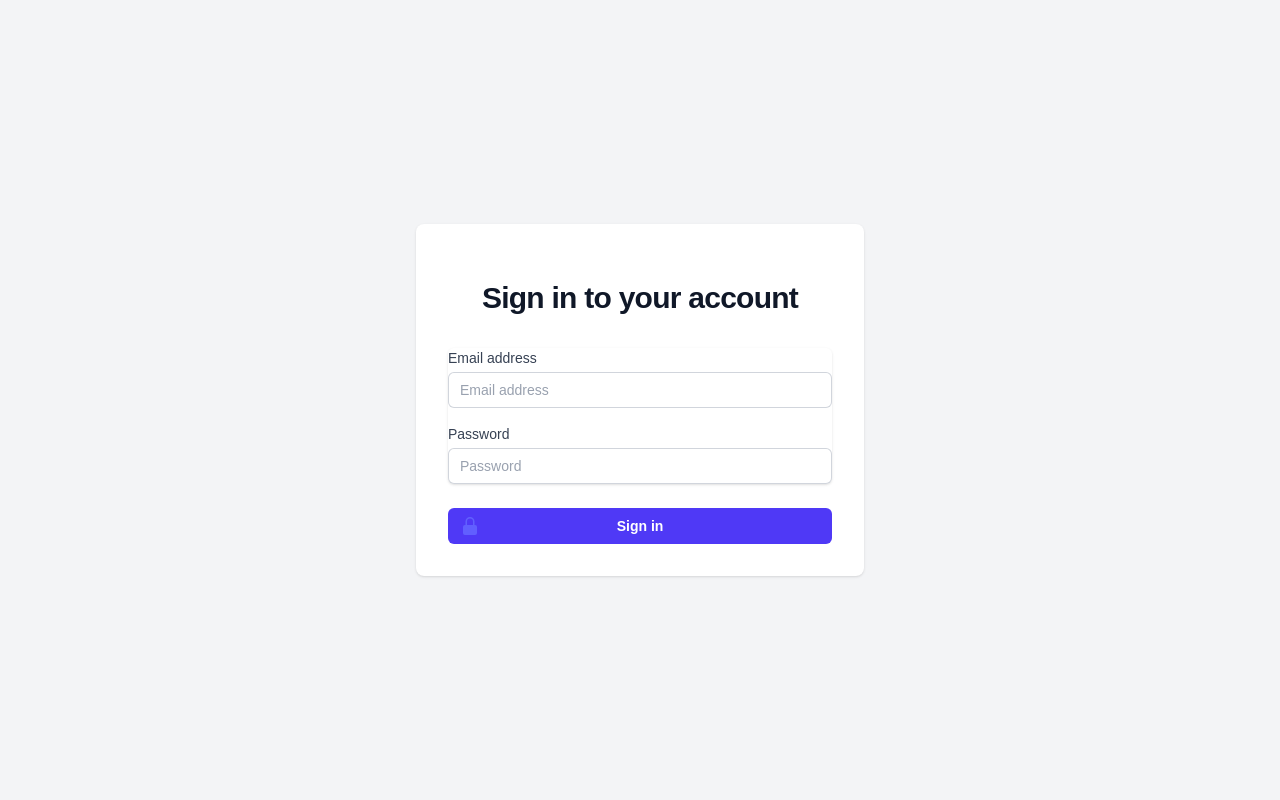
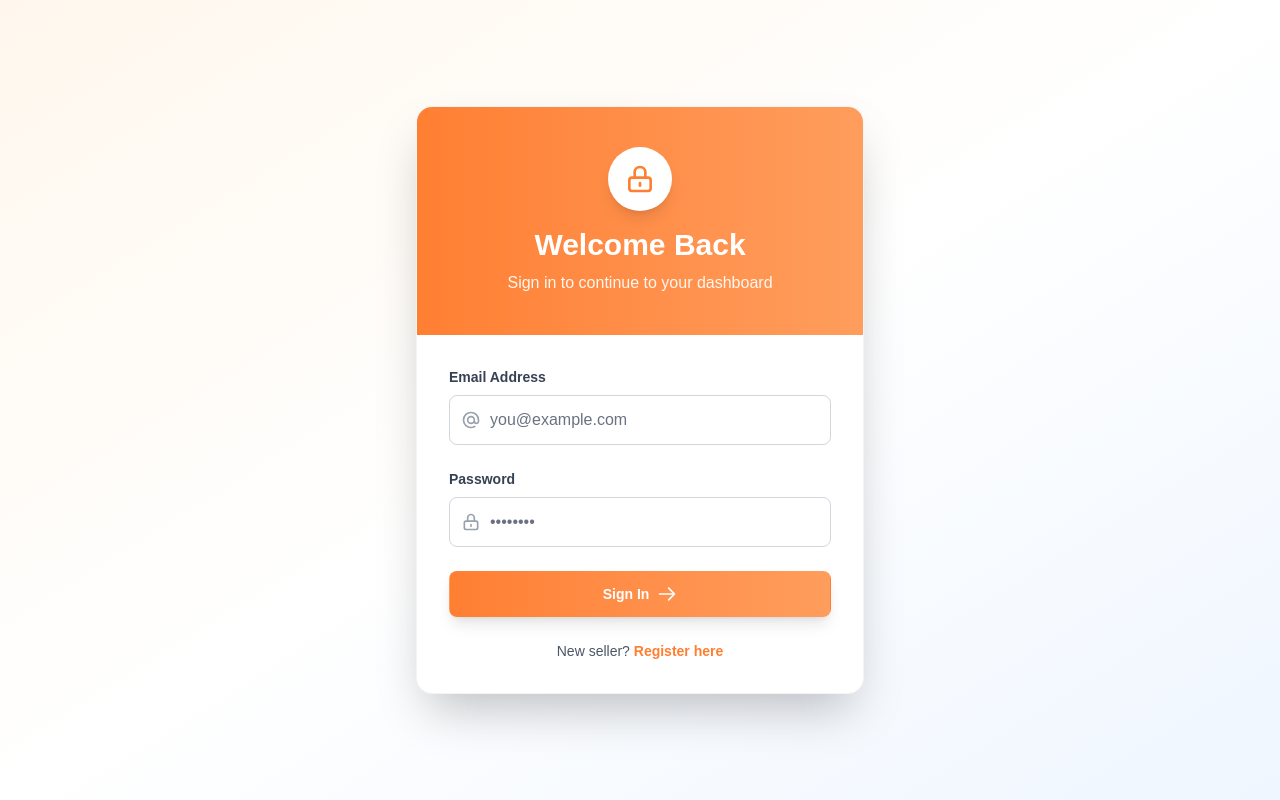
Before and after one commit to Maaz-21/scv, a Next.js app in the folder frontend/: page /login in a window 1280 px wide. Built offline with nearby package versions, Linux system fonts and the light colour scheme; no server answers.

Commit message:
feat(auth): implement shared login page with role redirects

```diff
--- a/frontend/app/(public)/login/page.js
+++ b/frontend/app/(public)/login/page.js
@@ -34,10 +34,8 @@ export default function LoginPage() {
             const response = await apiPost('/auth/login', formData);
             const { token, roleName, user } = response;
 
-            // Call auth.login as requested
             login(token, user, roleName);
 
-            // Redirect based on role
             switch (roleName) {
                 case 'admin':
                     router.push('/dashboard/admin');
@@ -60,89 +58,116 @@ export default function LoginPage() {
     };
 
     return (
-        <div className="flex min-h-screen items-center justify-center bg-gray-100 px-4 py-12 sm:px-6 lg:px-8">
-            <div className="w-full max-w-md space-y-8 bg-white p-8 shadow rounded-lg">
-                <div>
-                    <h2 className="mt-6 text-center text-3xl font-bold tracking-tight text-gray-900">
-                        Sign in to your account
+        <div className="min-h-screen bg-gradient-to-br from-orange-50 via-white to-blue-50 flex items-center justify-center px-4 py-12">
+            <div className="w-full max-w-md">
+                <div className="bg-white rounded-2xl shadow-2xl overflow-hidden border border-gray-100">
+                    <div className="bg-gradient-to-r from-[#FF7F32] to-[#ff9d5c] px-8 py-10 text-center">
+                        <div className="inline-flex items-center justify-center w-16 h-16 bg-white rounded-full mb-4 shadow-lg">
+                            <svg className="w-8 h-8 text-[#FF7F32]" fill="none" stroke="currentColor" viewBox="0 0 24 24">
+                                <path strokeLinecap="round" strokeLinejoin="round" strokeWidth={2} d="M12 15v2m-6 4h12a2 2 0 002-2v-6a2 2 0 00-2-2H6a2 2 0 00-2 2v6a2 2 0 002 2zm10-10V7a4 4 0 00-8 0v4h8z" />
+                            </svg>
+                        </div>
+                        <h2 className="text-3xl font-bold text-white mb-2">
+                            Welcome Back
                         </h2>
+                        <p className="text-orange-50">Sign in to continue to your dashboard</p>
                     </div>
 
+                    <div className="px-8 py-8">
                         {error && (
-                    <div className="bg-red-50 border-l-4 border-red-500 p-4 mb-4">
-                        <div className="flex">
-                            <div className="flex-shrink-0">
-                                <svg className="h-5 w-5 text-red-400" viewBox="0 0 20 20" fill="currentColor">
+                            <div className="mb-6 bg-red-50 border-l-4 border-red-500 rounded-r-lg p-4 animate-shake">
+                                <div className="flex items-center">
+                                    <svg className="w-5 h-5 text-red-500 mr-3" fill="currentColor" viewBox="0 0 20 20">
                                         <path fillRule="evenodd" d="M10 18a8 8 0 100-16 8 8 0 000 16zM8.707 7.293a1 1 0 00-1.414 1.414L8.586 10l-1.293 1.293a1 1 0 101.414 1.414L10 11.414l1.293 1.293a1 1 0 001.414-1.414L11.414 10l1.293-1.293a1 1 0 00-1.414-1.414L10 8.586 8.707 7.293z" clipRule="evenodd" />
                                     </svg>
-                            </div>
-                            <div className="ml-3">
-                                <p className="text-sm text-red-700">{error}</p>
-                            </div>
+                                    <p className="text-sm font-medium text-red-800">{error}</p>
                                 </div>
                             </div>
                         )}
 
-                <form className="mt-8 space-y-6" onSubmit={handleSubmit}>
-                    <div className="-space-y-px rounded-md shadow-sm">
-                        <div className="mb-4">
-                            <label htmlFor="email-address" className="block text-sm font-medium text-gray-700 mb-1">
-                                Email address
+                        <form onSubmit={handleSubmit} className="space-y-6">
+                            <div>
+                                <label htmlFor="email" className="block text-sm font-semibold text-gray-700 mb-2">
+                                    Email Address
                                 </label>
+                                <div className="relative">
+                                    <div className="absolute inset-y-0 left-0 pl-3 flex items-center pointer-events-none">
+                                        <svg className="h-5 w-5 text-gray-400" fill="none" stroke="currentColor" viewBox="0 0 24 24">
+                                            <path strokeLinecap="round" strokeLinejoin="round" strokeWidth={2} d="M16 12a4 4 0 10-8 0 4 4 0 008 0zm0 0v1.5a2.5 2.5 0 005 0V12a9 9 0 10-9 9m4.5-1.206a8.959 8.959 0 01-4.5 1.207" />
+                                        </svg>
+                                    </div>
                                     <input
-                                id="email-address"
+                                        id="email"
                                         name="email"
                                         type="email"
                                         autoComplete="email"
                                         required
-                                className="relative block w-full rounded-md border-0 py-1.5 text-gray-900 ring-1 ring-inset ring-gray-300 placeholder:text-gray-400 focus:z-10 focus:ring-2 focus:ring-inset focus:ring-indigo-600 sm:text-sm sm:leading-6 px-3"
-                                placeholder="Email address"
                                         value={formData.email}
                                         onChange={handleChange}
+                                        className="block w-full pl-10 pr-3 py-3 border border-gray-300 rounded-lg focus:ring-2 focus:ring-[#FF7F32] focus:border-transparent transition duration-150 ease-in-out placeholder:text-gray-500 text-gray-900"
+                                        placeholder="you@example.com"
                                     />
                                 </div>
-                        <div className="mb-4">
-                            <label htmlFor="password" className="block text-sm font-medium text-gray-700 mb-1">
+                            </div>
+
+                            <div>
+                                <label htmlFor="password" className="block text-sm font-semibold text-gray-700 mb-2">
                                     Password
                                 </label>
+                                <div className="relative">
+                                    <div className="absolute inset-y-0 left-0 pl-3 flex items-center pointer-events-none">
+                                        <svg className="h-5 w-5 text-gray-400" fill="none" stroke="currentColor" viewBox="0 0 24 24">
+                                            <path strokeLinecap="round" strokeLinejoin="round" strokeWidth={2} d="M12 15v2m-6 4h12a2 2 0 002-2v-6a2 2 0 00-2-2H6a2 2 0 00-2 2v6a2 2 0 002 2zm10-10V7a4 4 0 00-8 0v4h8z" />
+                                        </svg>
+                                    </div>
                                     <input
                                         id="password"
                                         name="password"
                                         type="password"
                                         autoComplete="current-password"
                                         required
-                                className="relative block w-full rounded-md border-0 py-1.5 text-gray-900 ring-1 ring-inset ring-gray-300 placeholder:text-gray-400 focus:z-10 focus:ring-2 focus:ring-inset focus:ring-indigo-600 sm:text-sm sm:leading-6 px-3"
-                                placeholder="Password"
                                         value={formData.password}
                                         onChange={handleChange}
+                                        className="block w-full pl-10 pr-3 py-3 border border-gray-300 rounded-lg focus:ring-2 focus:ring-[#FF7F32] focus:border-transparent transition duration-150 ease-in-out placeholder:text-gray-500 text-gray-900"
+                                        placeholder="••••••••"
                                     />
                                 </div>
                             </div>
 
-                    <div>
                             <button
                                 type="submit"
                                 disabled={loading}
-                            className="group relative flex w-full justify-center rounded-md bg-indigo-600 px-3 py-2 text-sm font-semibold text-white hover:bg-indigo-500 focus-visible:outline focus-visible:outline-2 focus-visible:outline-offset-2 focus-visible:outline-indigo-600 disabled:opacity-50"
+                                className="w-full flex justify-center items-center py-3 px-4 border border-transparent rounded-lg shadow-lg text-sm font-semibold text-white bg-gradient-to-r from-[#FF7F32] to-[#ff9d5c] hover:from-[#e6722d] hover:to-[#FF7F32] focus:outline-none focus:ring-2 focus:ring-offset-2 focus:ring-[#FF7F32] disabled:opacity-50 disabled:cursor-not-allowed transform transition-all duration-150 hover:scale-105"
                             >
                                 {loading ? (
-                                <span className="absolute inset-y-0 left-0 flex items-center pl-3">
-                                    <svg className="h-5 w-5 animate-spin text-white" xmlns="http://www.w3.org/2000/svg" fill="none" viewBox="0 0 24 24">
+                                    <>
+                                        <svg className="animate-spin -ml-1 mr-3 h-5 w-5 text-white" xmlns="http://www.w3.org/2000/svg" fill="none" viewBox="0 0 24 24">
                                             <circle className="opacity-25" cx="12" cy="12" r="10" stroke="currentColor" strokeWidth="4"></circle>
                                             <path className="opacity-75" fill="currentColor" d="M4 12a8 8 0 018-8V0C5.373 0 0 5.373 0 12h4zm2 5.291A7.962 7.962 0 014 12H0c0 3.042 1.135 5.824 3 7.938l3-2.647z"></path>
                                         </svg>
-                                </span>
+                                        Signing in...
+                                    </>
                                 ) : (
-                                <span className="absolute inset-y-0 left-0 flex items-center pl-3">
-                                  <svg className="h-5 w-5 text-indigo-500 group-hover:text-indigo-400" viewBox="0 0 20 20" fill="currentColor" aria-hidden="true">
-                                    <path fillRule="evenodd" d="M10 1a4.5 4.5 0 00-4.5 4.5V9H5a2 2 0 00-2 2v6a2 2 0 002 2h10a2 2 0 002-2v-6a2 2 0 00-2-2h-.5V5.5A4.5 4.5 0 0010 1zm3 8V5.5a3 3 0 10-6 0V9h6z" clipRule="evenodd" />
+                                    <>
+                                        Sign In
+                                        <svg className="ml-2 w-5 h-5" fill="none" stroke="currentColor" viewBox="0 0 24 24">
+                                            <path strokeLinecap="round" strokeLinejoin="round" strokeWidth={2} d="M14 5l7 7m0 0l-7 7m7-7H3" />
                                         </svg>
-                                </span>
+                                    </>
                                 )}
-                            {loading ? 'Signing in...' : 'Sign in'}
                             </button>
+                        </form>
+
+                        <div className="mt-6 text-center">
+                            <p className="text-sm text-gray-600">
+                                New seller?{' '}
+                                <Link href="/register-seller" className="font-semibold text-[#FF7F32] hover:text-[#e6722d] transition duration-150">
+                                    Register here
+                                </Link>
+                            </p>
                         </div>
-                </form>
+                    </div>
+                </div>
             </div>
         </div>
     );
```
Lines whose indentation alone changed are shown as unchanged.
